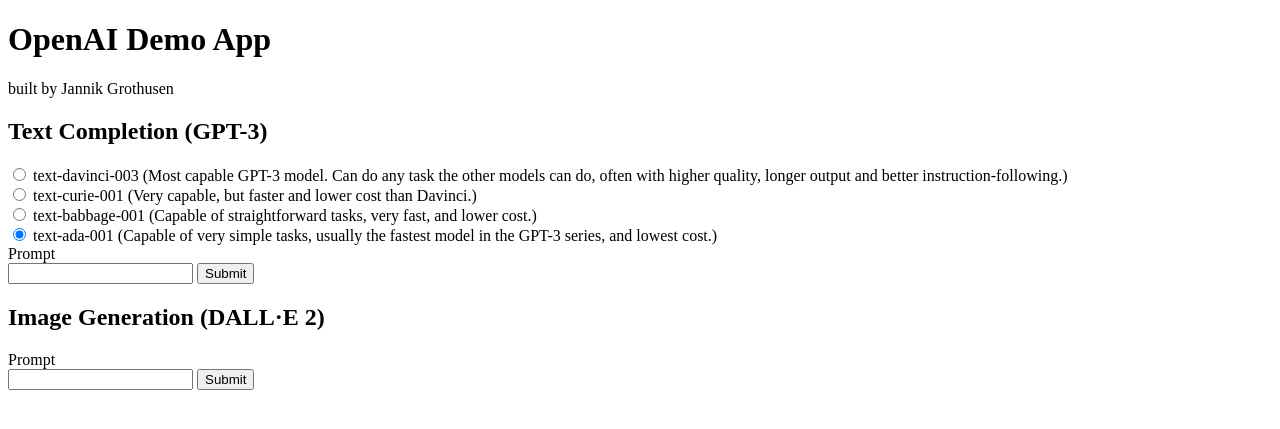
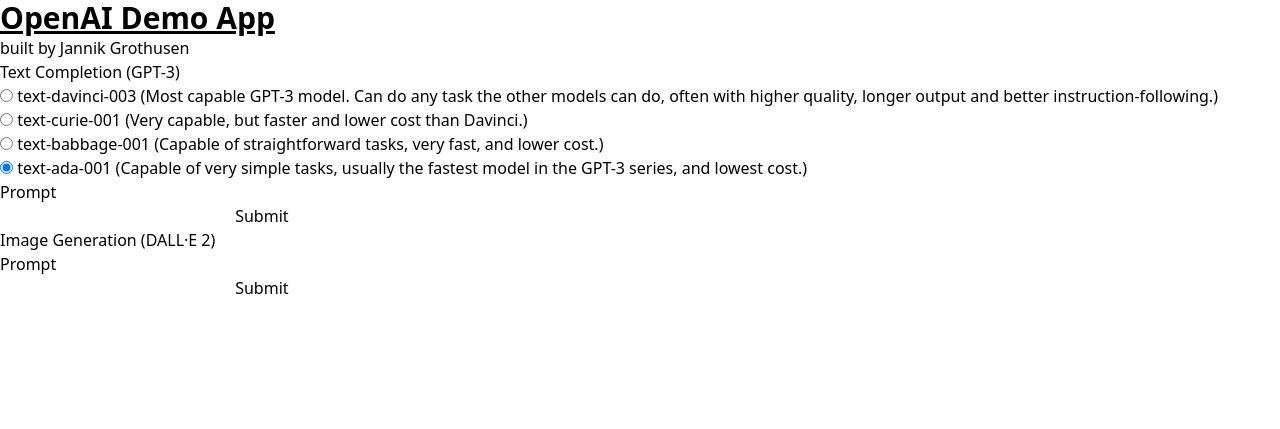
Before and after one commit to J4nn1K/openai-demo-app, a Flask app: page / in a window 1280 px wide. Shown: the top 429 px of the page. Run offline with Flask 2, Linux system fonts and the light colour scheme; some libraries are stand-ins or nearby versions; some web fonts are replaced.

Commit message:
Add Inter font

```diff
--- a/static/css/main.css
+++ b/static/css/main.css
@@ -43,7 +43,7 @@
   -o-tab-size: 4;
      tab-size: 4;
   /* 3 */
-  font-family: ui-sans-serif, system-ui, -apple-system, BlinkMacSystemFont, "Segoe UI", Roboto, "Helvetica Neue", Arial, "Noto Sans", sans-serif, "Apple Color Emoji", "Segoe UI Emoji", "Segoe UI Symbol", "Noto Color Emoji";
+  font-family: Inter var, ui-sans-serif, system-ui, -apple-system, BlinkMacSystemFont, "Segoe UI", Roboto, "Helvetica Neue", Arial, "Noto Sans", sans-serif, "Apple Color Emoji", "Segoe UI Emoji", "Segoe UI Symbol", "Noto Color Emoji";
   /* 4 */
   font-feature-settings: normal;
   /* 5 */
@@ -512,3 +512,20 @@
   --tw-backdrop-saturate:  ;
   --tw-backdrop-sepia:  ;
 }
+
+.static {
+  position: static;
+}
+
+.text-3xl {
+  font-size: 1.875rem;
+  line-height: 2.25rem;
+}
+
+.font-bold {
+  font-weight: 700;
+}
+
+.underline {
+  text-decoration-line: underline;
+}
--- a/templates/index.html
+++ b/templates/index.html
@@ -3,10 +3,12 @@
 
 <head>
   <title>Jannik's OpenAI Demo App</title>
+  <link rel="stylesheet" href="https://rsms.me/inter/inter.css">
+  <link rel="stylesheet" href="{{url_for('static',filename='css/main.css')}}">
 </head>
 
 <body>
-  <h1>OpenAI Demo App</h1>
+  <h1 class="text-3xl font-bold underline">OpenAI Demo App</h1>
   <p>built by Jannik Grothusen</p>
   <h2>Text Completion (GPT-3)</h2>
 
```
Also changed, not shown: tailwind.config.js (+6 -1 lines).
